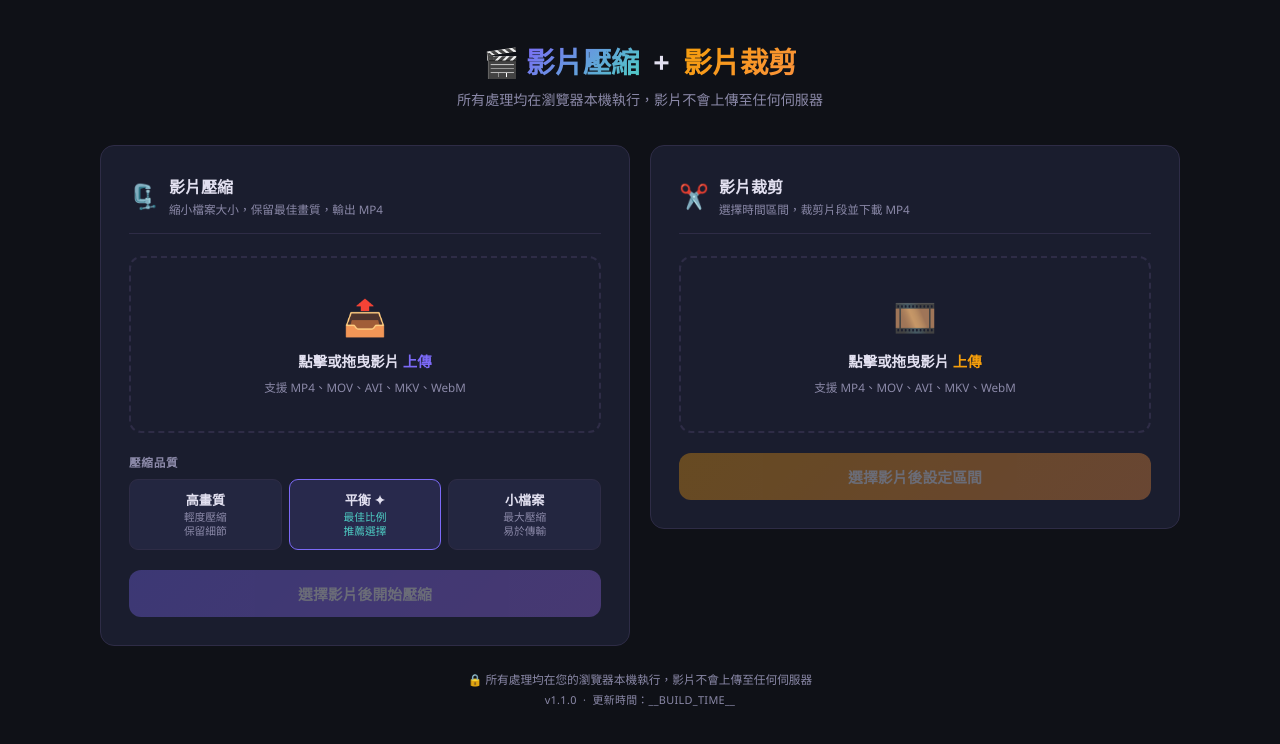
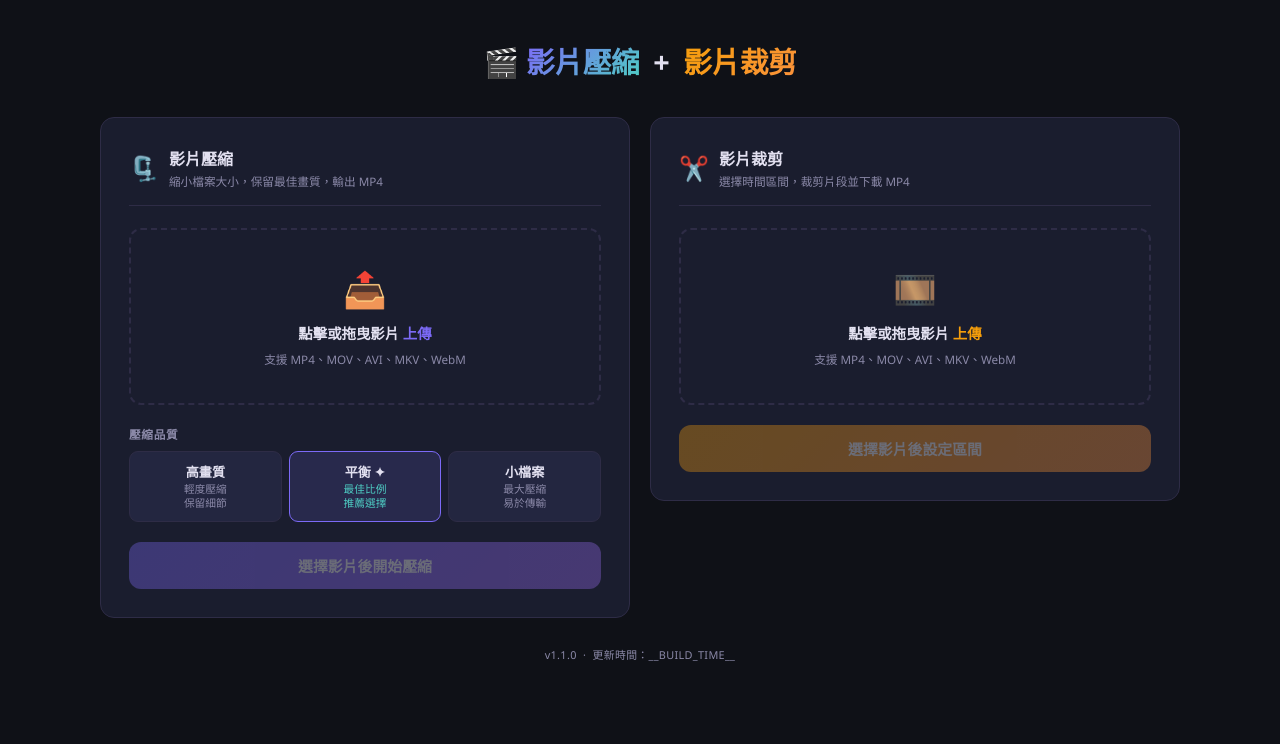
Before and after one commit to OLDTSservice/video-compressor, a website: page index.html in a window 1280 px wide. Drawn offline with Linux system fonts and the light colour scheme; a script that the page names is missing.

Commit message:
Add files via upload

```diff
--- a/index.html
+++ b/index.html
@@ -137,7 +137,6 @@
 
 <div class="header">
   <h1>🎬 <span class="g1">影片壓縮</span> &nbsp;+&nbsp; <span class="g2">影片裁剪</span></h1>
-  <p>所有處理均在瀏覽器本機執行，影片不會上傳至任何伺服器</p>
 </div>
 
 <div class="tools">
@@ -268,7 +267,6 @@
 </div>
 
 <div class="fnote">
-  <p class="privacy">🔒 所有處理均在您的瀏覽器本機執行，影片不會上傳至任何伺服器</p>
   <p class="version">v1.1.0 &nbsp;·&nbsp; 更新時間：__BUILD_TIME__</p>
 </div>
 
```
